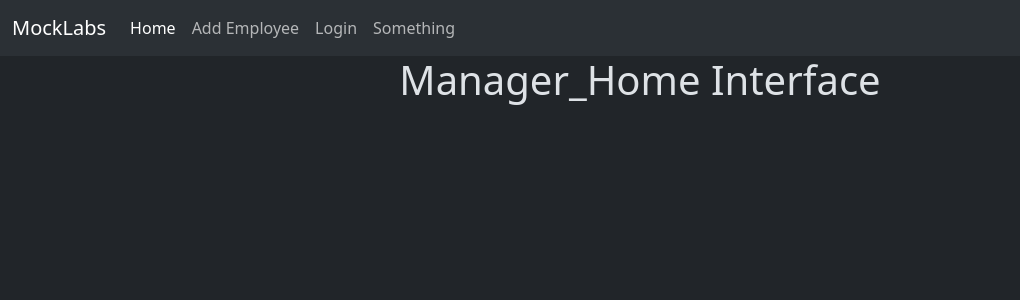
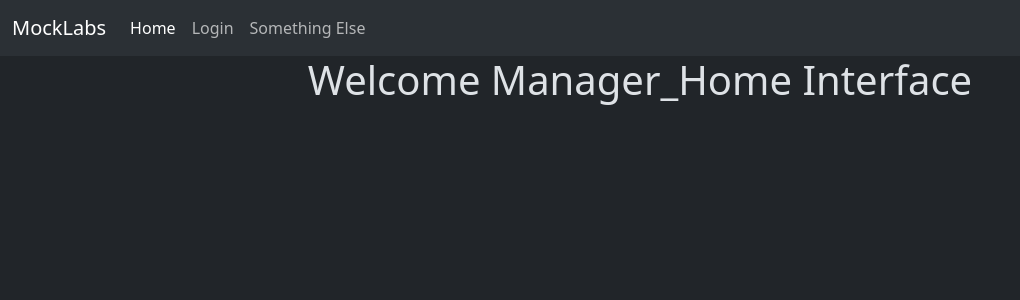
Before and after one commit to abinash8014/MOCKLABS, a Django app: page /manager/manager_home/ in a window 1280 px wide. Shown: the top 300 px of the page, without its empty margins (0-1020 px from the left). Run offline with Django 5.2, Linux system fonts and the light colour scheme.

Commit message:
manager content

```diff
--- a/manager/urls.py
+++ b/manager/urls.py
@@ -4,4 +4,6 @@ from manager.views import *
 urlpatterns = [
     path('manager_home/',manager_home,name='manager_home'),
     path('add_employee/',add_employee,name='add_employee'),
+    path('manager_login/',manager_login,name='manager_login'),
+    path('manager_logout/',manager_logout,name='manager_logout'),
 ]
--- a/manager/views.py
+++ b/manager/views.py
@@ -5,11 +5,23 @@ from django.urls import reverse
 import random
 import string
 from  django.core.mail import send_mail
+from django.contrib.auth import authenticate,login,logout
+from django.contrib.auth.decorators import login_required
+
 # Create your views here.
+
+# def login_required(func):
+#    def inner(request,*args,**kwargs):
+#        un = request.session.get('username')
+#        if un:
+#            return func(request,*args,**kwargs)
+#        return HttpResponseRedirect(reverse('manager_login'))
+#    return inner
 
 def manager_home(request):
     return render(request,'manager/manager_home.html')
 
+@login_required
 def add_employee(request):
     EEUFO = EmployeeUserForm()
     EEPFO = EmployeeProfileForm()
@@ -23,16 +35,17 @@ def add_employee(request):
             MEUFDO = EUFDO.save(commit=False)
             MEUFDO.username = un
             MEUFDO.set_password(pw)
-            email = EUFDO.cleaned_data.get('email')
             MEUFDO.is_staff = True
             MEUFDO.save()
+
             MEPFDO = EPFDO.save(commit=False)
             MEPFDO.username = MEUFDO
             MEPFDO.save()
             message = f"""Hello,Here are your account details:
             Username: {un}
             Password: {pw}
-            Please keep this information secure.
+            Please keep this information secure and rememer it.
+            And Don't Share this to anyone.
 
             Best Regards,
             QSPIDER/PYSPIDER/JSPIDER"""
@@ -41,11 +54,28 @@ def add_employee(request):
                 'Sucessfully Added New Employee',
                 message,
                 'abinashsahoo063@gmail.com',
-                [email],
+                [EUFDO.cleaned_data.get('email')],
                 fail_silently=False
             )
-            request.session['username'] = un
-            request.session['password'] = pw
             return HttpResponseRedirect(reverse('manager_home'))
         return HttpResponse('Invalid Data')
     return render(request,'manager/add_employee.html',d)
+
+def manager_login(request):
+    if request.method == 'POST':
+        un = request.POST.get('un')
+        pw = request.POST.get('pw')
+        AUO = authenticate(username=un,password=pw)
+        if AUO and AUO.is_active:
+            if AUO.is_superuser:
+                login(request,AUO)
+                request.session['managerun'] = un
+                return HttpResponseRedirect(reverse('manager_home'))
+            return HttpResponse('These creds are not of the superuser')
+        return HttpResponse('Invalid Credentials.')
+    return render(request,'manager/manager_login.html')
+
+@login_required
+def manager_logout(request):
+    logout(request)
+    return HttpResponseRedirect(reverse('manager_home'))
--- a/templates/manager/base.html
+++ b/templates/manager/base.html
@@ -23,15 +23,21 @@
               <li class="nav-item">
                 <a class="nav-link active" aria-current="page" href="{% url 'manager_home' %}">Home</a>
               </li>
+              {% if user.is_authenticated %}
               <li class="nav-item">
                 <a class="nav-link" href="{% url 'add_employee' %}">Add Employee</a>
               </li>
               <li class="nav-item">
-                <a class="nav-link" href="">Login</a>
+                <a class="nav-link" href="{% url 'manager_logout' %}">Logout</a>
+              </li>
+              {% else %}
+              <li class="nav-item">
+                <a class="nav-link" href="{% url 'manager_login' %}">Login</a>
               </li>
               <li class="nav-item">
-                <a class="nav-link" href="">Something</a>
+                <a class="nav-link" href="">Something Else</a>
               </li>
+              {% endif %}
             </ul>
           </div>
         </div>
--- a/templates/manager/manager_home.html
+++ b/templates/manager/manager_home.html
@@ -6,6 +6,6 @@
 
 {% block content %}
   <center>
-    <h1>Manager_Home Interface</h1>
+    <h1>Welcome Manager_Home Interface</h1>
   </center>
 {% endblock content %}
--- a/templates/student/base.html
+++ b/templates/student/base.html
@@ -1,5 +1,5 @@
 <!DOCTYPE html>
-<html lang="en">
+<html lang="en" data-bs-theme="dark">
 <head>
     <meta charset="UTF-8">
     <meta name="viewport" content="width=device-width, initial-scale=1.0">
```
Also changed, not shown: db.sqlite3.
